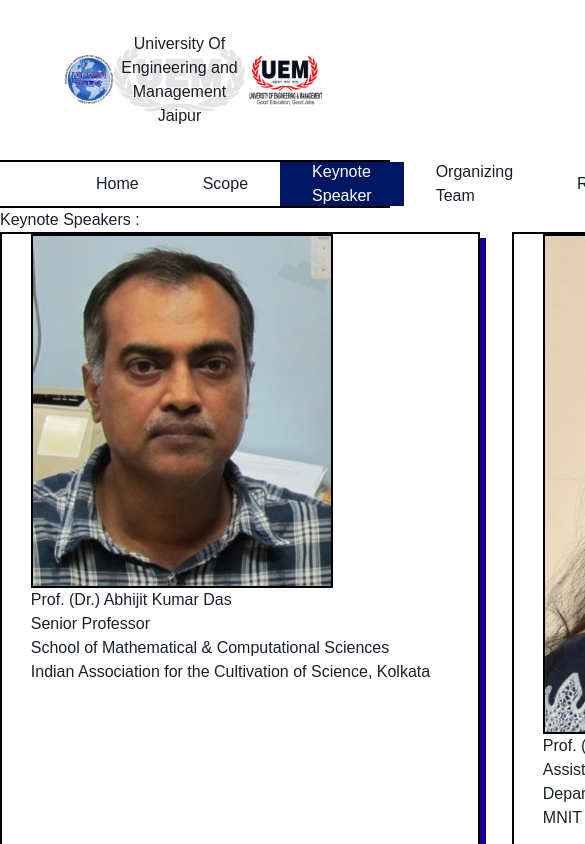
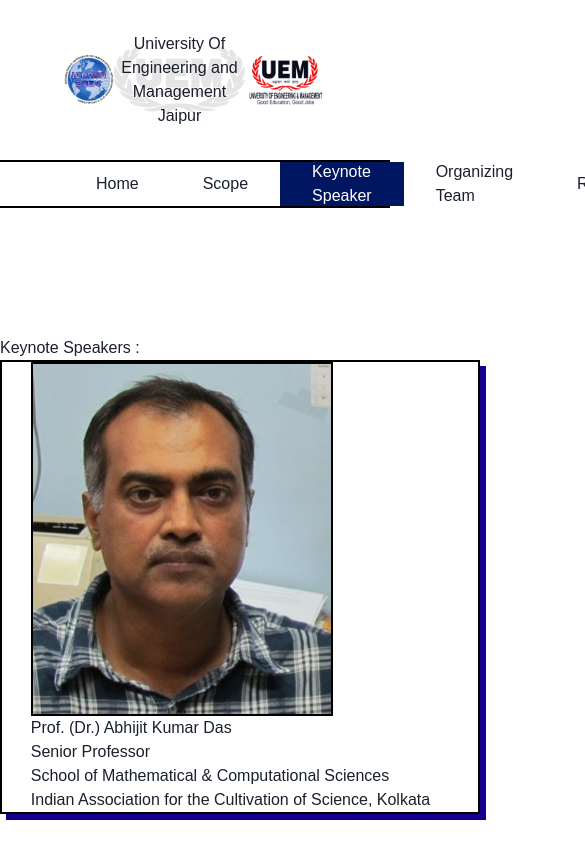
Before and after one commit to love-to-code108/iccasa2024, a React (Vite) app: page /Keynote_Speaker in a window 390 px wide. Shown: the top 844 px of the page, 585 px wide, since content can reach past the window. Built offline with nearby package versions, Linux system fonts and the light colour scheme; a web font is replaced by a local one.

Commit message:
the keynote speaker thingy is done

```diff
--- a/src/main.scss
+++ b/src/main.scss
@@ -349,6 +349,12 @@ $uem-purple: #14008F;
 
 // **************************************************************************
 // KEYNOTE SPEAKER SECTION
+.keynoteSpeaker-main{
+    padding: 8rem 0rem;
+
+}
+
+
 .keynoteSpeaker-card-component-Main{
 
     border: 2px solid black;
@@ -371,3 +377,37 @@ $uem-purple: #14008F;
     grid-template-columns: 480px 480px 480px;
     gap: 2rem;
 }
+
+.keynoteSpeaker-heading{
+    width: 94rem;
+}
+
+
+@media (max-width:1652px) {
+
+.KeynoteSpeakers-card-wrapper{
+    display: grid;
+    grid-template-columns: 480px 480px;
+    gap: 4rem;
+    row-gap: 6rem;
+}
+
+.keynoteSpeaker-heading{
+    width: 64rem;
+}
+}
+
+
+@media (max-width:1148px) {
+
+    .KeynoteSpeakers-card-wrapper{
+        display: grid;
+        grid-template-columns: 480px;
+        gap: 4rem;
+        row-gap: 4rem;
+    }
+
+    .keynoteSpeaker-heading{
+        width: 30.5rem;
+    }
+    }
--- a/src/pages/KeynoteSpeaker.jsx
+++ b/src/pages/KeynoteSpeaker.jsx
@@ -18,10 +18,11 @@ import ProfODMakinde from "../assets/JPG/keynoteSpeaker/Prof. O. D. Makinde.gif"
 
 export const KeynoteSpeaker = () => {
   return (
-    <div className=' lg:w-[100%] py-32 flex flex-col items-center '>
+    <div className=' lg:w-[100%] py-32 flex flex-col items-center keynoteSpeaker-main'>
 
-
-      <h1 className=" font-bold text-5xl w-[78.9%] mb-16">Keynote Speakers :</h1>
+      <div className="flex justify-start keynoteSpeaker-heading">
+        <h1 className=" font-bold text-5xl mb-16">Keynote Speakers :</h1>
+      </div>
       <div className="KeynoteSpeakers-card-wrapper">
 
         {/* DR ABHIJIT KUMAR DAS */}
@@ -31,7 +32,7 @@ export const KeynoteSpeaker = () => {
         <KeynoteSpeaker_card_component image={DrRituAgarwal} bold="Prof. (Dr.) Ritu Agarwal" line1="Assistant Professor (Mathematics)" line2="Department of Mathematics" line3="MNIT Jaipur" />
 
         {/* PROF DHARMENDRA TRIPATHI */}
-        <KeynoteSpeaker_card_component image={DrDharmendraTripathi} bold="Prof. (Dr.) Dharmendra Tripathi" line1="Associate Professor (Mathematics)" line2="Department of Mathematics" line3="National Institute of Technology, Uttarakhand"/>
+        <KeynoteSpeaker_card_component image={DrDharmendraTripathi} bold="Prof. (Dr.) Dharmendra Tripathi" line1="Associate Professor (Mathematics)" line2="Department of Mathematics" line3="National Institute of Technology, Uttarakhand" />
 
         {/* PROF DR OD MAKINDE */}
         <KeynoteSpeaker_card_component image={ProfODMakinde} bold="Prof. (Dr.) O.D. Makinde" line1="Professor (Mathematics)" line2="Stellenbosch University, South Africa" />
@@ -40,25 +41,25 @@ export const KeynoteSpeaker = () => {
         <KeynoteSpeaker_card_component image={DrHaciMehmet} bold="Prof. (Dr.) Haci Mehmet Baskonus" line1="Faculty of Education" line2="Harran University, Turkey" />
 
         {/* PROF DR YUDHVEER SING */}
-        <KeynoteSpeaker_card_component image={DrYudhveerSing} bold="Dr. Yudhveer Singh" line1="Associate Professor" line2="Amity Institute of Information Technology" line3="Amity University Rajasthan, Jaipur"/>
+        <KeynoteSpeaker_card_component image={DrYudhveerSing} bold="Dr. Yudhveer Singh" line1="Associate Professor" line2="Amity Institute of Information Technology" line3="Amity University Rajasthan, Jaipur" />
 
         {/* DR DEVENDRA KUMAR */}
-        <KeynoteSpeaker_card_component image={DrDevendraKumar} bold="Dr. Devendra Kumar" line1="Assistant Professor" line2="Department of Mathematics" line3="University of Rajasthan, Jaipur"/>
+        <KeynoteSpeaker_card_component image={DrDevendraKumar} bold="Dr. Devendra Kumar" line1="Assistant Professor" line2="Department of Mathematics" line3="University of Rajasthan, Jaipur" />
 
         {/* DR JAGDEV SING */}
-        <KeynoteSpeaker_card_component image={DrJagdevSingh} bold="Dr. Jagdev Singh" line1="Professor and Head" line2="Department of Mathematics," line3="JECRC University, Jaipur"/>
+        <KeynoteSpeaker_card_component image={DrJagdevSingh} bold="Dr. Jagdev Singh" line1="Professor and Head" line2="Department of Mathematics," line3="JECRC University, Jaipur" />
 
         {/* DR PRADEEP KUMAR */}
-        <KeynoteSpeaker_card_component image={DrPradeepKumar} bold="Dr. Pradeep Kumar" line1="Associate Professor" line2="Department of Chemistry" line3="MNIT Jaipur"/>
+        <KeynoteSpeaker_card_component image={DrPradeepKumar} bold="Dr. Pradeep Kumar" line1="Associate Professor" line2="Department of Chemistry" line3="MNIT Jaipur" />
 
         {/* PROF ANIL KUMAR */}
-        <KeynoteSpeaker_card_component image={ProfAnilKumar} bold="Prof. Anil Kumar" line1="Professor" line2="Department of Chemistry" line3="BITS Pilani, Pilani campus"/>
+        <KeynoteSpeaker_card_component image={ProfAnilKumar} bold="Prof. Anil Kumar" line1="Professor" line2="Department of Chemistry" line3="BITS Pilani, Pilani campus" />
 
         {/* DR NARESH KUMAR */}
-        <KeynoteSpeaker_card_component image={DrNareshKumar} bold="Dr. Naresh Kumar" line1="Assistant Professor," line2="Department of Mathematical and Physical Sciences," line3="Sultanate of Oman."/>
+        <KeynoteSpeaker_card_component image={DrNareshKumar} bold="Dr. Naresh Kumar" line1="Assistant Professor," line2="Department of Mathematical and Physical Sciences," line3="Sultanate of Oman." />
 
         {/* DR VAIBHAV VARSHNEY */}
-        <KeynoteSpeaker_card_component image={DrVaibhav} bold="Prof. (Dr.) Vaibhav Varshney" line1="Assistant Professor" line2="Department of Physics and Astrophysics" line3="Delhi University, Delhi, India"/>
+        <KeynoteSpeaker_card_component image={DrVaibhav} bold="Prof. (Dr.) Vaibhav Varshney" line1="Assistant Professor" line2="Department of Physics and Astrophysics" line3="Delhi University, Delhi, India" />
       </div>
     </div>
   )
```
